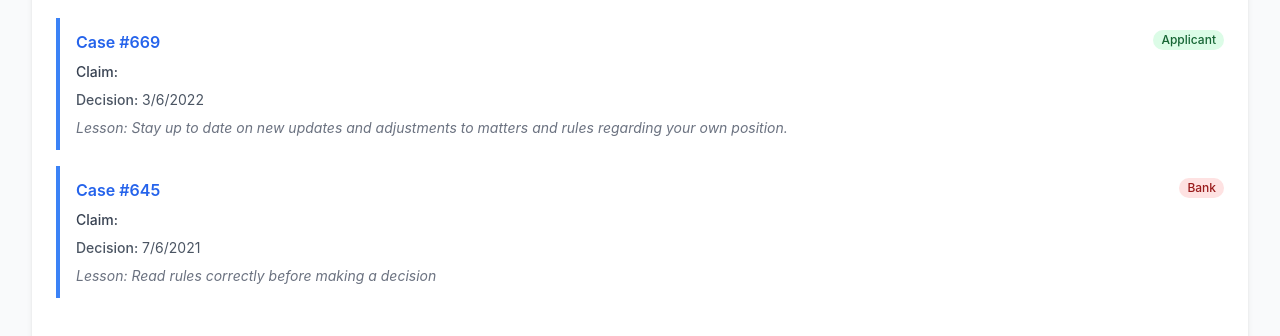
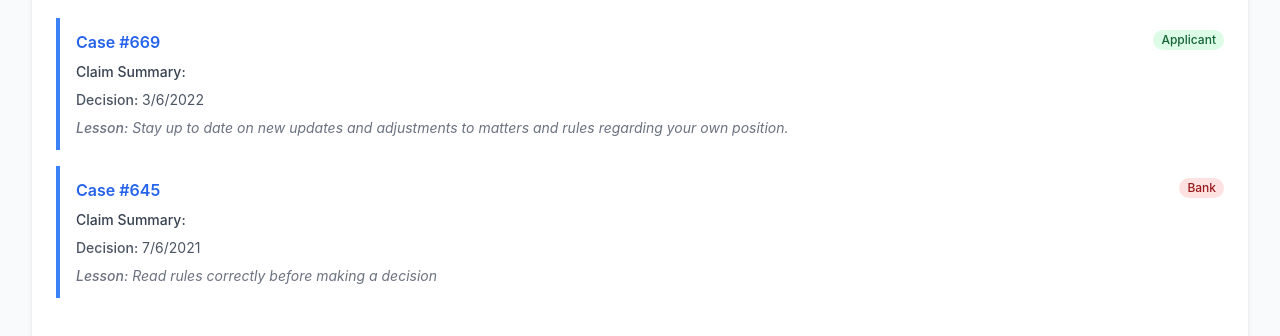
Before and after one commit to Faduma2025/Ombudsman-AI-Assistant, a React (Vite) app: page /category/1 in a window 1280 px wide. Shown: the part 881-1217 px from the top of the page. Built offline with nearby package versions, Linux system fonts and the light colour scheme.

Commit message:
Change 'Claim:' to 'Claim Summary:' in case display
- Updated case display to show 'Claim Summary:' instead of 'Claim:'
- Added font-medium styling to 'Lesson:' label for consistency
- Applied to all cases in category detail view

```diff
--- a/src/pages/CategoryDetail.tsx
+++ b/src/pages/CategoryDetail.tsx
@@ -205,13 +205,13 @@ export const CategoryDetail: React.FC = () => {
                 <Badge ruling={case_.rulingInFavorOf} size="sm" />
               </div>
               <p className="text-sm text-gray-700 dark:text-gray-300 mb-2">
-                <span className="font-medium">Claim:</span> {case_.claim}
+                <span className="font-medium">Claim Summary:</span> {case_.claim}
               </p>
               <p className="text-sm text-gray-600 dark:text-gray-400 mb-2">
                 <span className="font-medium">Decision:</span> {case_.decision}
               </p>
               <p className="text-sm text-gray-500 dark:text-gray-500 italic">
-                Lesson: {case_.lessonsLearned}
+                <span className="font-medium">Lesson:</span> {case_.lessonsLearned}
               </p>
             </div>
           ))}
```
